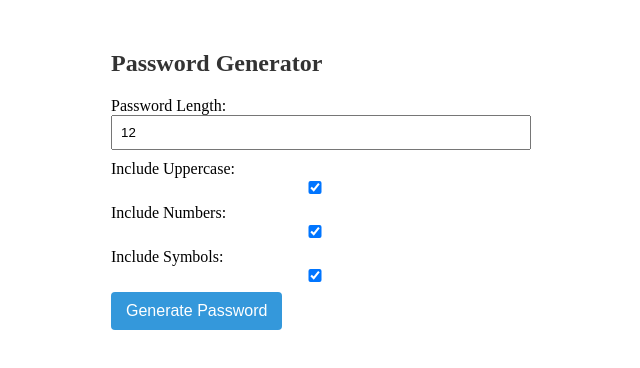
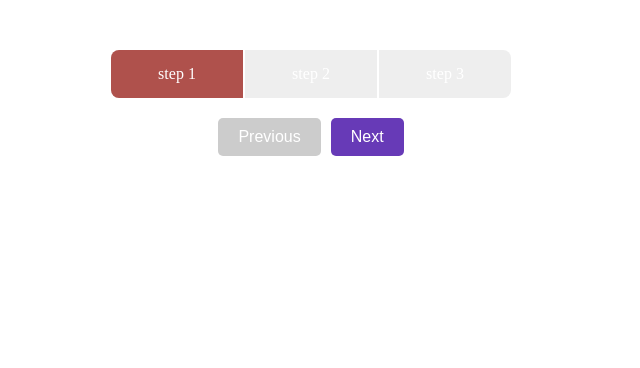
Before and after one commit to lum-jashari/10-vue-projects, a Vue app: page / in a window 1280 px wide. Shown: the top 368 px of the page, without its empty margins (329-969 px from the left). Built offline with nearby package versions, Linux system fonts and the light colour scheme.

Commit message:
project 7 completed

```diff
--- a/src/App.vue
+++ b/src/App.vue
@@ -4,11 +4,13 @@
 // import AmazingCalculator from "./Components/AmazingCalculator.vue";
 // import AccordionComponent from "./Components/AccordionComponent.vue";
 // import FormValidation from "./Components/FormValidation.vue";
-import PasswordGenerator from "./Components/PasswordGenerator.vue";
+// import PasswordGenerator from "./Components/PasswordGenerator.vue";
+import ProgressSteps from "./Components/ProgressSteps.vue";
 </script>
 
 <template>
-  <PasswordGenerator />
+  <ProgressSteps />
+  <!-- <PasswordGenerator /> -->
   <!-- <FormValidation /> -->
   <!-- <AccordionComponent /> -->
   <!-- <AmazingCalculator /> -->
--- /dev/null
+++ b/src/Components/ProgressSteps.vue
@@ -0,0 +1,95 @@
+<script setup>
+import { ref } from "vue";
+
+const steps = ref(["step 1", "step 2", "step 3"]);
+const currentStep = ref(0);
+
+const nextStep = () => {
+  if (currentStep.value < steps.value.length - 1) {
+    currentStep.value++;
+  }
+};
+const prevStep = () => {
+  if (currentStep.value > 0) {
+    currentStep.value--;
+  }
+};
+</script>
+
+<template>
+  <div class="progress-container">
+    <div class="progress-bar">
+      <div
+        v-for="(step, index) in steps"
+        :key="index"
+        :class="{ 'step-active': index === currentStep }"
+      >
+        {{ step }}
+      </div>
+    </div>
+    <div class="controls">
+      <button @click="prevStep" :disabled="currentStep === 0" class="btn">
+        Previous
+      </button>
+      <button
+        @click="nextStep"
+        :disabled="currentStep === steps.length - 1"
+        class="btn"
+      >
+        Next
+      </button>
+    </div>
+  </div>
+</template>
+
+<style scoped>
+.progress-container {
+  max-width: 400px;
+  margin: 50px auto;
+}
+
+.progress-bar {
+  display: flex;
+  background-color: #eee;
+  border-radius: 8px;
+  overflow: hidden;
+}
+
+.progress-bar div {
+  flex: 1;
+  text-align: center;
+  padding: 15px;
+  color: #fff;
+  position: relative;
+  z-index: 1;
+}
+
+.progress-bar div:not(:last-child) {
+  border-right: 2px solid #fff;
+}
+
+.step-active {
+  background-color: #af514c; /* Green for active step */
+}
+
+.controls {
+  margin-top: 20px;
+  text-align: center;
+}
+
+.btn {
+  padding: 10px 20px;
+  font-size: 16px;
+  cursor: pointer;
+  background-color: #673ab7; /* Purple for button */
+  color: #fff;
+  border: none;
+  border-radius: 5px;
+  margin: 0 5px;
+}
+
+.btn:disabled {
+  background-color: #ccc;
+  cursor: not-allowed;
+}
+</style>
```
